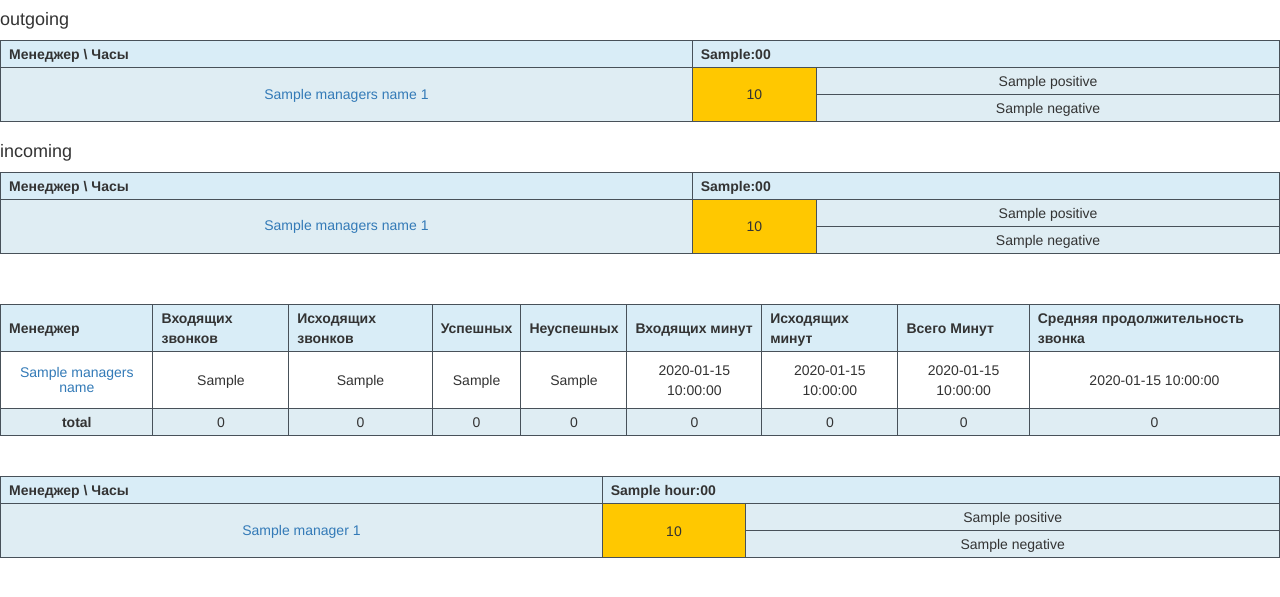
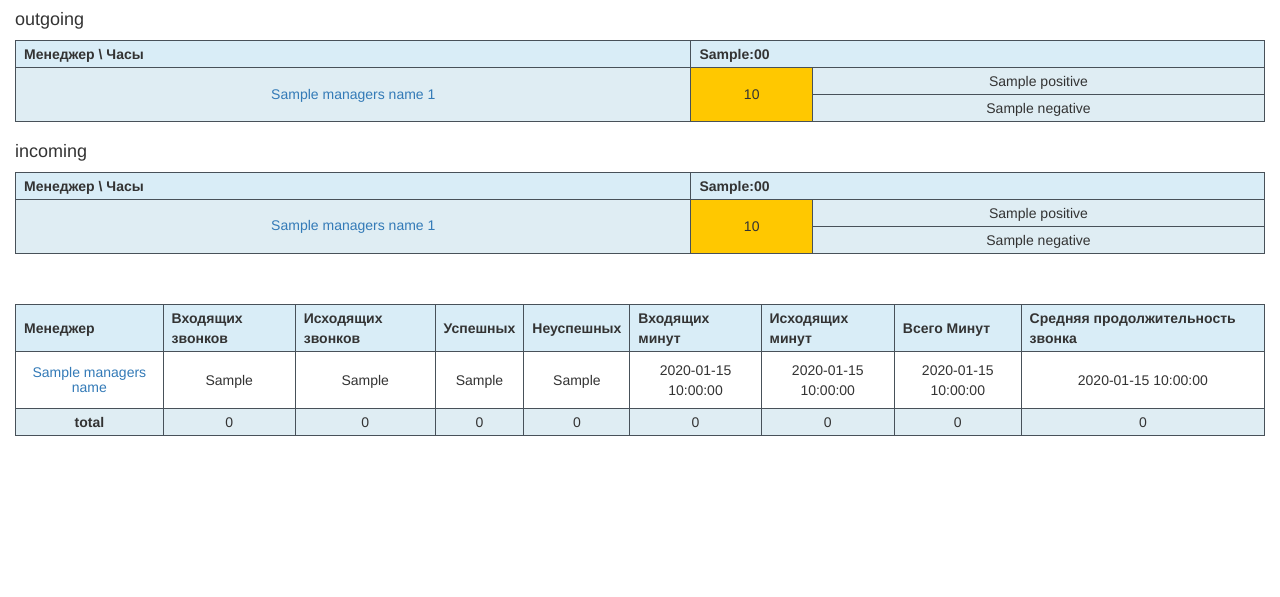
Before and after one commit to SergeyLatsarus/AsteriskStat, a Flask app: template app/templates/stat.html in a window 1280 px wide. Shown: the top 597 px of the page. Run offline with Flask 2, Linux system fonts and the light colour scheme; tables that the repository leaves empty or names only in its code hold one stand-in row (values such as "Sample post"); the template is opened without the code that fills it: values that come from a table or form of the project are taken from there, most other values are stand-ins (such as "Sample title", 1, 10 or a date in 2020); some libraries are stand-ins or nearby versions.

Commit message:
new features

```diff
--- a/app/templates/dashboard.html
+++ b/app/templates/dashboard.html
@@ -132,7 +132,7 @@
 
 <script>
     setTimeout(function(){
-  window.location.href = './';;
+  window.location.href = './stat';;
 }, 30000);
 </script>
 
--- a/app/templates/stat.html
+++ b/app/templates/stat.html
@@ -38,7 +38,31 @@
     </head>
 
     <body>
+        <div class="container-fluid" >
+            <div hidden>
+            {% block content %}
 
+                <form action="" method="post" name="input_date_from">
+
+                    {{form.hidden_tag()}}
+
+                    <p>
+                        <h4 class="text-primary">
+                            Please select date from:
+                            {{ form.input_date_from(size=10, id="datepicker_from")}} to:
+                            {{ form.input_date_to(size=10, id="datepicker_to")}} <span style="margin-left:95%;">
+                              </span>
+                              <!--<a href="/config">Config</a></span>-->
+                                <br>
+                        </h4>
+                    </p>
+                    <p>
+                        <input type="submit" class="btn btn-info" value="Get Report">
+                    </p>
+                </form>
+
+            {% endblock %}
+            </div>
 <h4>outgoing</h4>
 
           <table class="table table_score">
@@ -230,54 +254,6 @@
 
         </table>
         <br>
-        <table class="table table_score">
-            <thead>
-                <tr class="info">
-                    <th colspan="2" align=center  rowspan="2">Менеджер \ Часы </th>
-
-                        {% for i in all_hours %}
-                          <th colspan="2" rowspan="2" align=center >{{i}}:00</th>
-                        {% endfor %}
-                </tr>
-            </thead>
-            <tbody>
-                {% for dealer in dealingers %}
-
-                <tr align=center >
-                  <td colspan="2" rowspan="2" align=center  style="background: #dfedf3" ><h5><p class="text-primary">{{ managers[dealer].caller_name }} {{ managers[dealer].caller_id }}</p></h5></td>
-
-                    {% for i in all_hours %}
-                      <td rowspan="2" align=center class="row v_align_center" id = "{{ managers[dealer].caller_id }}cRow{{i}}" > {{managers[dealer].detailsIn[i].duration}}</td>
-                      <script>
-                                if ({{ managers[dealer].detailsIn[i].duration }} == 0) {
-                                  document.getElementById('{{ managers[dealer].caller_id }}cRow{{i}}').style.background = "#ffffff";
-                                } else if ({{ managers[dealer].detailsIn[i].duration }} < 10) {
-                                  document.getElementById('{{ managers[dealer].caller_id }}cRow{{i}}').style.background = "#ff8800";
-                                } else if ({{ managers[dealer].detailsIn[i].duration }} < 15) {
-                                  document.getElementById('{{ managers[dealer].caller_id }}cRow{{i}}').style.background = "#ffc800";
-                                } else if ({{ managers[dealer].detailsIn[i].duration }} < 25) {
-                                  document.getElementById('{{ managers[dealer].caller_id }}cRow{{i}}').style.background = "#c4ff00";
-                                } else if ({{ managers[dealer].detailsIn[i].duration }} < 35) {
-                                  document.getElementById('{{ managers[dealer].caller_id }}cRow{{i}}').style.background = "#00ff00";
-                                } else if ({{ managers[dealer].detailsIn[i].duration }} < 70) {
-                                  document.getElementById('{{ managers[dealer].caller_id }}cRow{{i}}').style.background = "#228B22";
-                                } else {
-                                  document.getElementById('{{ managers[dealer].caller_id }}cRow{{i}}').style.background = "#66CC33";
-                                }
-                      </script>
-                      <td style="background: #dfedf3 " align=center > {{ managers[dealer].detailsIn[i].positive  }} </td>
-                    {% endfor %}
-
-                </tr>
-                     <tr style="background: #dfedf3">
-                        {% for i in all_hours %}
-                            <td align=center>{{ managers[dealer].detailsIn[i].negative  }}</td>
-                        {% endfor %}
-                </tr>
-
-                {% endfor %}
-            </tbody>
-        </table>
 
   </div>
   <br><br>
```
Also changed, not shown: app/views.py (+31 -1 lines).
